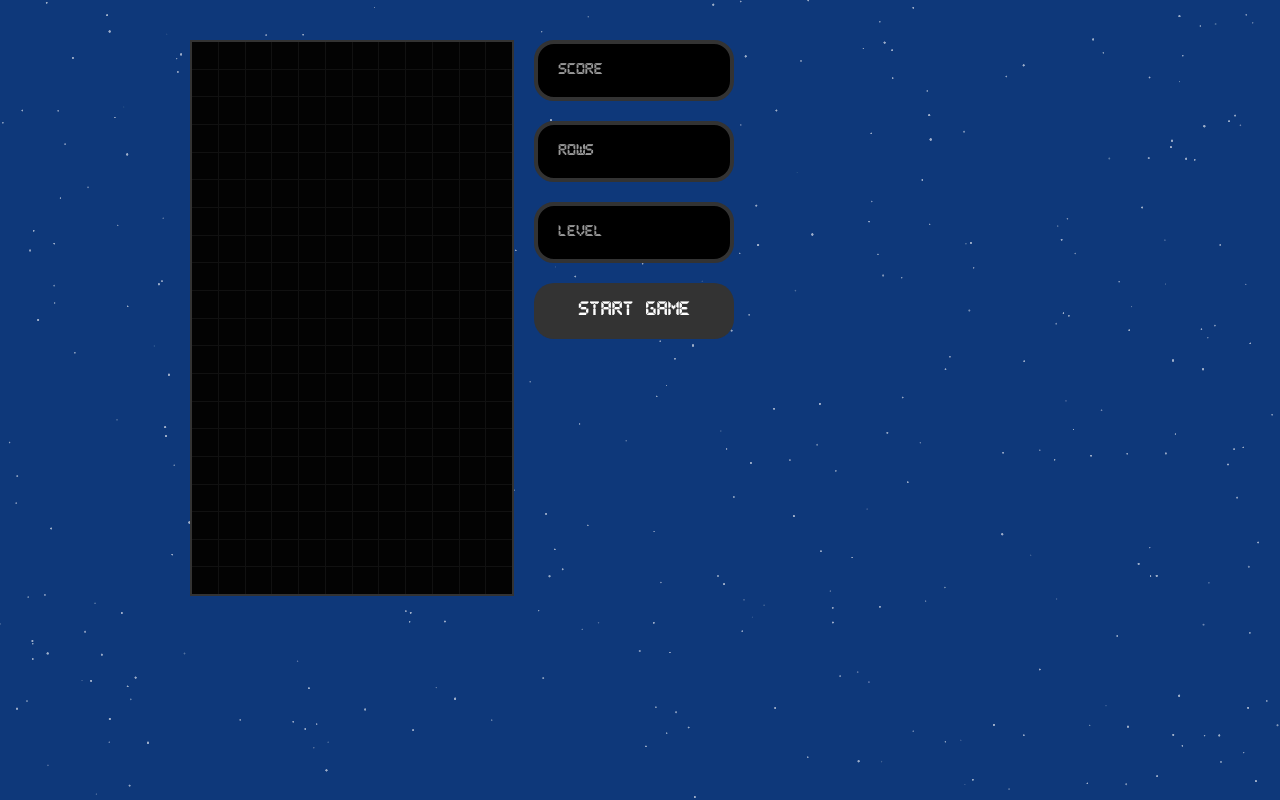
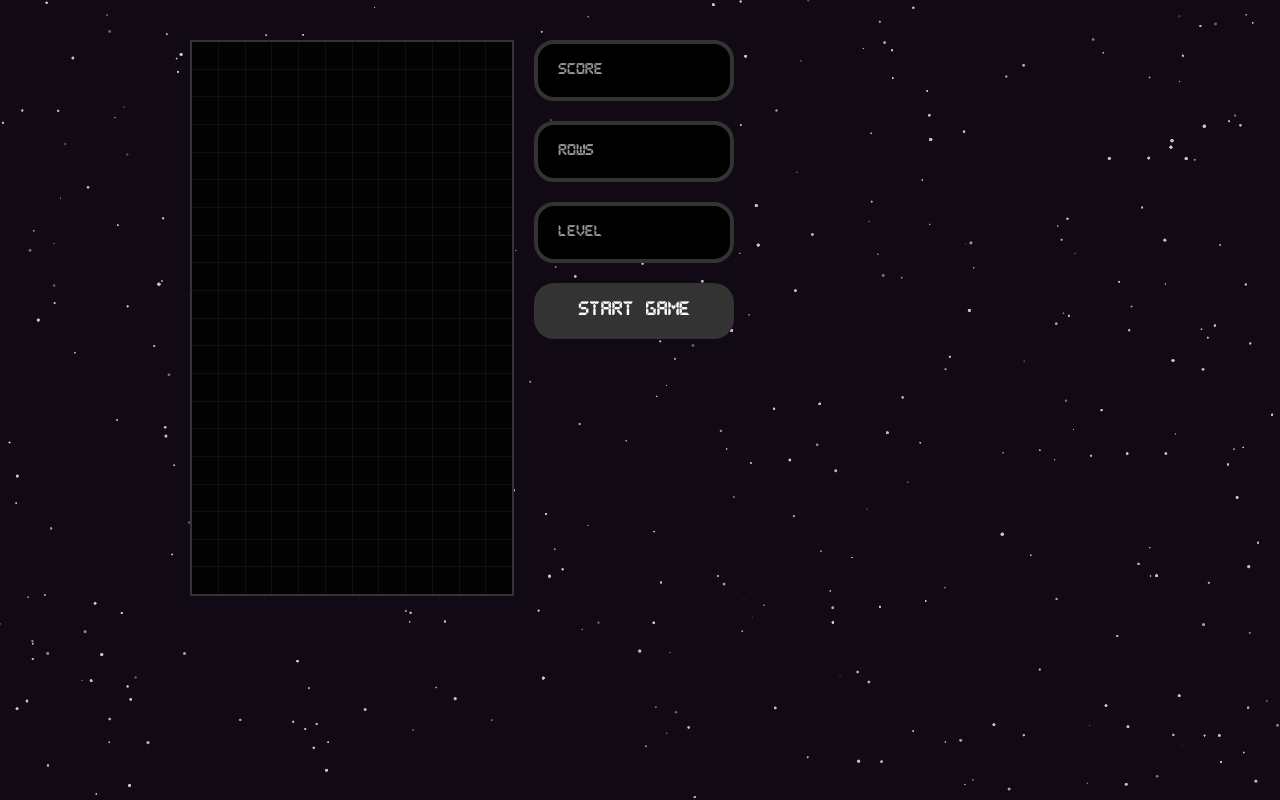
Before and after one commit to nocdim/tetris_REACT, a React (Create React App) app: page / in a window 1280 px wide. Built offline with nearby package versions, Linux system fonts and the light colour scheme.

Commit message:
slight changes

```diff
--- a/src/components/ParticleBackground.jsx
+++ b/src/components/ParticleBackground.jsx
@@ -7,7 +7,7 @@ const ParticleBackground = () => {
             <Particles
             options={{
                 background: {
-                    color: "#0e387a",
+                    color: "#110914",
                 },
                 fpsLimit: 144,
                 interactivity: {
@@ -18,7 +18,7 @@ const ParticleBackground = () => {
                 },
                 particles: {
                     color: {
-                        value: "9fafca"
+                        value: "d4bade"
                     },
                     number: {
                         density: {
@@ -32,8 +32,8 @@ const ParticleBackground = () => {
                         animation: {
                             enable: true,
                             minimumValue: 0.05,
-                            speed: 1,
-                            sync: false
+                            speed: 1.5,
+                            sync: true
                         },
                         random: {
                             enable: true,
@@ -49,7 +49,7 @@ const ParticleBackground = () => {
                             enable: true,
                             minimumValue: 0.5,
                         },
-                        value: 1,
+                        value: 1.5,
                     }
                 }
             }}
```
